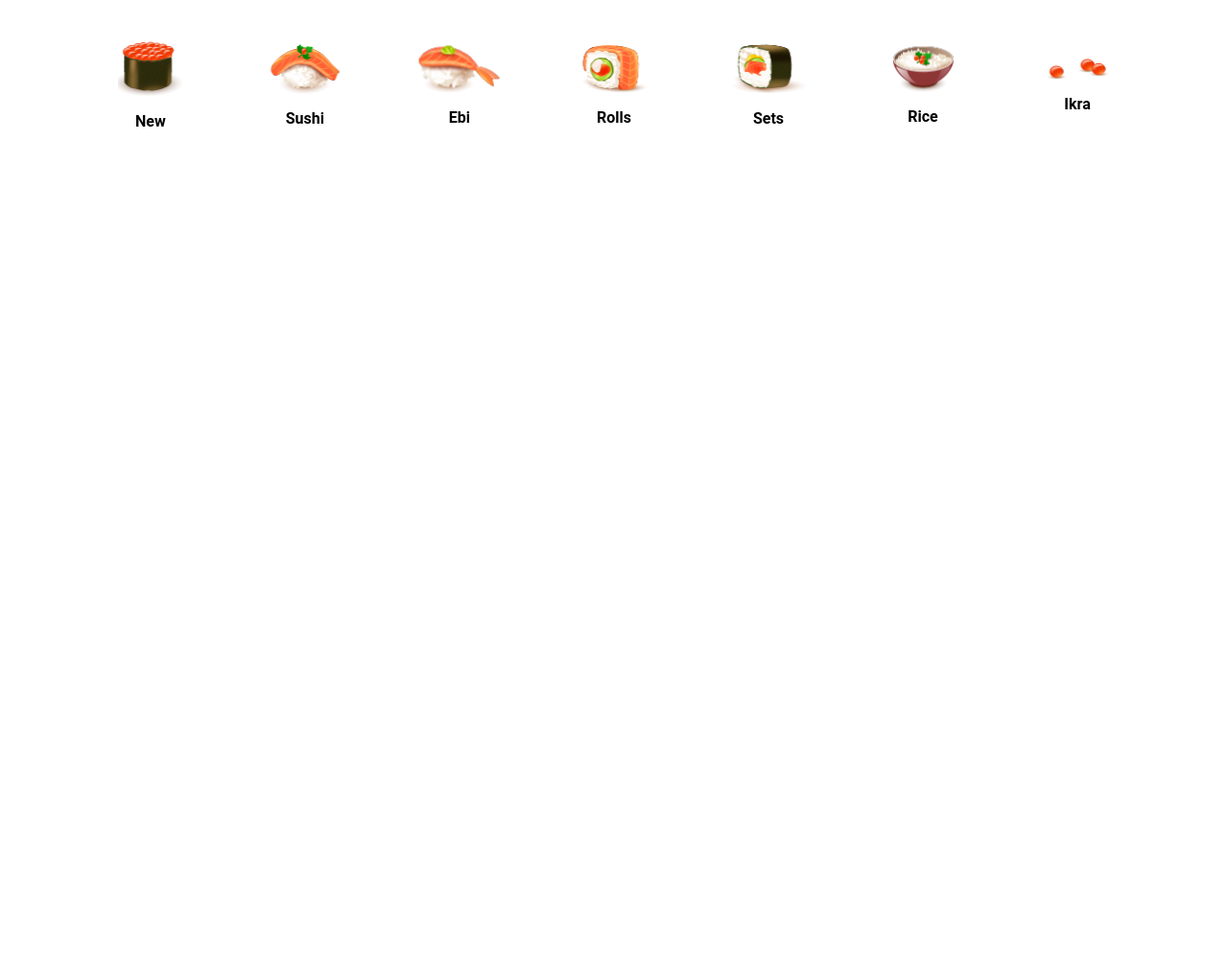
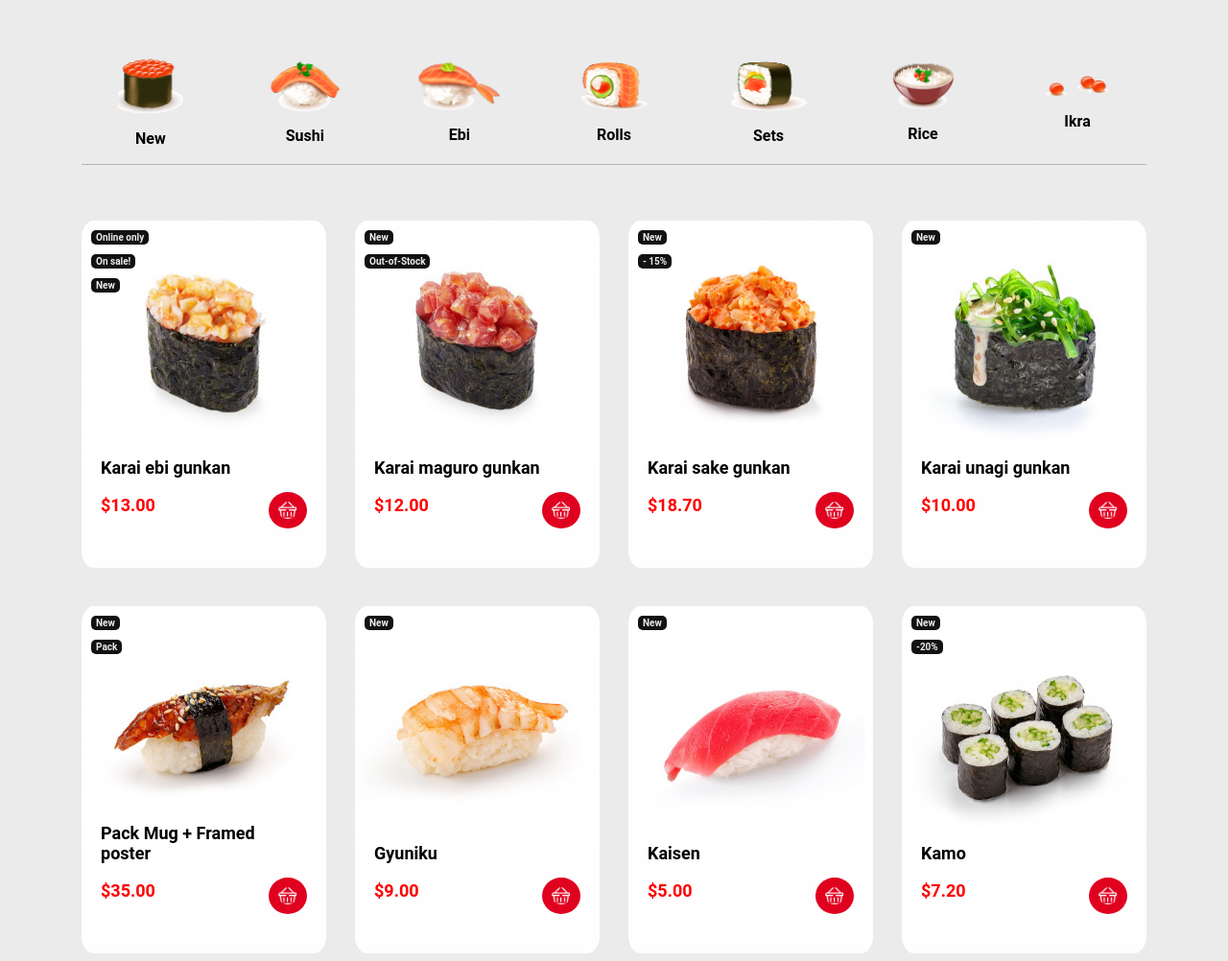
Before and after one commit to MarinaSavenko/Tempura, a plain HTML site: page index.html in a window 1280 px wide. Shown: the part 563-1565 px from the top of the page at 96% size. Before the commit the page ends 800 px from the top, so only its background shows below. Drawn offline with Linux system fonts and the light colour scheme.

Commit message:
added cards of proposition

```diff
--- a/css/style.css
+++ b/css/style.css
@@ -1,25 +1,31 @@
-.header,
-.content,
-.footer
+body{
+	background: #EBEBEB;
+}
+header,
+main,
+footer
  {
     width: 1110px;
     margin: 0 auto;
+
 }
 .topbar{
 	display: flex;
 	align-items: center;
 	justify-content: space-between;
 }
-.topbar_list ul{
+.topbar_list{
+	display: flex;
+	flex-direction: row;
+	align-items: center;
+	gap: 28px;
+	font: 800 16px Roboto, sans-serif;
+}
+.topbar_list_little{
 	display: flex;
 	align-items: center;
-	gap: 28px;
-	list-style: none;
-}
-.topbar_list {
-	text-transform: uppercase;
-    display: inline-block; /* Changed to inline-block for better spacing */
-    font: 800 16px Roboto, sans-serif;
+	justify-content: space-between;
+	gap: 7px;
 }
 .topbar_bag ul{
 	padding: 0;
@@ -33,29 +39,31 @@
 }
 .circle{
 	padding: 10px;
-	/*margin: 10px;*/
 	background: #E0011F;
     color: #EFEFF2;
 	border-radius: 50%;
 }
 input{
 	border-radius: 10px;
-    border: 1px solid gray; /* Simplified border declaration */
-    width: 350px; /* Consider using a rounded value */
+    border: 1px solid gray;
+    width: 350px;
     height: 41px;
     padding: 0 10px;
+	color: #7A7A7A;
+	background: #EBEBEB;
 }
 .navigation{
-	display: flex; /* Using flex for better alignment */
+	display: flex;
 	align-items: center;
 	justify-content: space-between;
-	margin: 10px;
+	margin-top: 21px;
+	margin-bottom: 21px;
 }
 .navigation li{
 	text-transform: uppercase;
     list-style: none;
-    display: inline; /* Changed to inline-block for better spacing */
-    font-family: 'Roboto', sans-serif; /* Added a fallback */
+    display: inline;
+    font-family: 'Roboto', sans-serif;
     font-weight: 800;
     margin-right: 20px;
 }
@@ -78,21 +86,94 @@ input{
    	list-style: none;
 	padding: 0;
 	margin-top: 45px;
+	border-bottom: 1px solid #b8b1b1;
 }
 .choice li{
 	width: 143.75px;
 	height: 112.19px;
 	display: flex;
-    flex-direction: column; /* Располагаем элементы вертикально */
-    align-items: center; /* Горизонтальное выравнивание */
-    justify-content: center; /* Вертикальное выравнивание */
-    text-align: center; /* Выравниван*/
+    flex-direction: column;
+    align-items: center;
+    justify-content: center;
+    text-align: center;
 	padding-top: 10px;
 }
 ul.choice {
 	font: 600 16px Roboto, sans-serif;
 }
-/*.footer{
+.cards{
+	width: 255px;
+	height: 362px;
+	background: #fffefe;
+	border-radius: 5%;
+}
+.card1{
+	background: #fffefe url(../img/card1.png) no-repeat;
+}
+.card2{
+	background: #fffefe url(../img/card2.png) no-repeat;
+}
+.card3{
+	background: #fffefe url(../img/card3.png) no-repeat;
+
+}
+.card4{
+	background: #fffefe url(../img/card4.png) no-repeat;
+}
+.card5{
+	background: #fffefe url(../img/card5.png) no-repeat;
+}
+.card6{
+	background: #fffefe url(../img/card6.png) no-repeat;
+}
+.card7{
+	background: #fffefe url(../img/card7.png) no-repeat;
+}
+.card8{
+	background: #fffefe url(../img/card8.png) no-repeat;
+}
+.container{
+	display: flex;
+	justify-content: space-between;
+	flex-wrap: wrap;
+	column-gap: 30px;
+    row-gap: 40px;
+    margin-top: 58px;
+}
+.card_container{
+	display: flex;
+	flex-direction: column;
+	justify-content: space-between;
+
+
+}
+.card_price_container{
+	display: flex;
+	justify-content: space-between;
+	align-items: end;
+	margin: 37px 20px 37px 20px;
+}
+.card_propouse p{
+	color: #EBEBEB;
+	font: 600 10px Roboto, sans-serif;
+
+}
+.paragraf{
+	padding: 2px 5px; /* Внутренние отступы */
+	border-radius: 5px; /* Овальные края */
+	display: block;
+	background-color: #121212;
+	width: fit-content;
+	margin: 10px 0 5px 10px;
+}
+.paragraf_two{
+	font: 600 18px Roboto, sans-serif;
+}
+.paragraf_three{
+	color: #FE0000;
+	font: 600 18px Roboto, sans-serif;
+}
+.footer{
 
 
 }*/
--- a/index.html
+++ b/index.html
@@ -7,34 +7,32 @@
 	<link rel="stylesheet" href="css/style.css">
 </head>
 <body>
-	<div class="header">
+	<header>
 		<div class="topbar">
 			<div class="logo-block">
 				<img src="img/logo.png" alt="logo">
 			</div>
 			<div class="topbar_list">
-				<ul>
-					<li>
+				<p class="topbar_list_little">
 					<img src="img/phone.png" alt="phone" width="20">
 					<a href="tel:880080000">8 800 8000 0</a>
-					</li>
-					<li>
+				</p>
+				<p class="topbar_list_little">
 					<img src="img/quest.png" alt="question" width="20">
 					<a href="#"></a>Client service
-					</li>
-					<li>
+				</p>
+				<p class="topbar_list_little">
 					<img src="img/men.png" alt="men" width="20">
 					<a href="#"></a>Sign in
-					</li>
-					<li>
+				</p>
+				<p class="topbar_list_little">
 					<img src="img/heart.png" alt="heart" width="20">
 					<a href="#"></a>Wishlist
-					</li>
-					<li class="topbar_bag">
+				</p>
+				<p class="topbar_list_little topbar_bag">
 						<img class="circle" src="img/bag.png" alt="bag" width="20">
 						<a href="#"></a>$0.00
-					</li>
-				</ul>
+				</p>
 			</div>
 		</div>
 		<div class="navigation">
@@ -54,8 +52,9 @@
 				<input type="text" name="Search" placeholder="Search" required>
 			</div>
 		</div>
-	</div>
-	<div class="content">
+	</header>
+	<main>
+		<section>
 			<div>
 				<img src="img/big_img.png" alt="sushi" width="1110">
 			</div>
@@ -91,7 +90,130 @@
 					</li>
 				</ul>
 			</div>
+		</section>
+		<section class="container">
+			<div class="cards card_container card1">
+				<div class="card_propouse">
+					<p class="paragraf">Online only</p>
+					<p class="paragraf">On sale!</p>
+					<p class="paragraf">New</p>
 				</div>
-	<div class="footer"></div>
+				<div class="card_price_container">
+					<div>
+						<p class="paragraf_two">Karai ebi gunkan</p>
+						<p class="paragraf_three">$13.00</p>
+					</div>
+					<div class="card_iconbag">
+						<img class="circle" src="img/bag.png" alt="bag" width="20">
+					</div>
+				</div>
+			</div>
+			<div class="cards card_container card2">
+				<div class="card_propouse">
+					<p class="paragraf">New</p>
+					<p class="paragraf">Out-of-Stock</p>
+				</div>
+				<div class="card_price_container">
+					<div>
+						<p class="paragraf_two">Karai maguro gunkan</p>
+						<p class="paragraf_three">$12.00</p>
+					</div>
+					<div class="card_iconbag">
+						<img class="circle" src="img/bag.png" alt="bag" width="20">
+					</div>
+				</div>
+			</div>
+			<div class="cards card_container card3">
+				<div class="card_propouse">
+					<p class="paragraf">New</p>
+					<p class="paragraf">- 15%</p>
+				</div>
+				<div class="card_price_container">
+					<div>
+						<p class="paragraf_two">Karai sake gunkan</p>
+						<p class="paragraf_three">$18.70</p>
+					</div>
+					<div class="card_iconbag">
+						<img class="circle" src="img/bag.png" alt="bag" width="20">
+					</div>
+				</div>
+			</div>
+			<div class="cards card_container card4">
+				<div class="card_propouse">
+					<p class="paragraf">New</p>
+				</div>
+				<div class="card_price_container">
+					<div>
+						<p class="paragraf_two">Karai unagi gunkan</p>
+						<p class="paragraf_three">$10.00</p>
+					</div>
+					<div class="card_iconbag">
+						<img class="circle" src="img/bag.png" alt="bag" width="20">
+					</div>
+				</div>
+			</div>
+			<div class="cards card_container card5">
+				<div class="card_propouse">
+					<p class="paragraf">New</p>
+					<p class="paragraf">Pack</p>
+				</div>
+				<div class="card_price_container">
+					<div>
+						<p class="paragraf_two">Pack Mug + Framed poster</p>
+						<p class="paragraf_three">$35.00</p>
+					</div>
+					<div class="card_iconbag">
+						<img class="circle" src="img/bag.png" alt="bag" width="20">
+					</div>
+				</div>
+			</div>
+			<div class="cards card_container card6">
+				<div class="card_propouse">
+					<p class="paragraf">New</p>
+				</div>
+				<div class="card_price_container">
+					<div>
+						<p class="paragraf_two">Gyuniku</p>
+						<p class="paragraf_three">$9.00</p>
+					</div>
+					<div class="card_iconbag">
+						<img class="circle" src="img/bag.png" alt="bag" width="20">
+					</div>
+				</div>
+			</div>
+			<div class="cards card_container card7">
+				<div class="card_propouse">
+					<p class="paragraf">New</p>
+				</div>
+				<div class="card_price_container">
+					<div>
+						<p class="paragraf_two">Kaisen</p>
+						<p class="paragraf_three">$5.00</p>
+					</div>
+					<div class="card_iconbag">
+						<img class="circle" src="img/bag.png" alt="bag" width="20">
+					</div>
+				</div>
+			</div>
+			<div class="cards card_container card8">
+				<div class="card_propouse">
+					<p class="paragraf">New</p>
+					<p class="paragraf">-20%</p>
+				</div>
+				<div class="card_price_container">
+					<div>
+						<p class="paragraf_two">Kamo</p>
+						<p class="paragraf_three">$7.20</p>
+					</div>
+					<div class="card_iconbag">
+						<img class="circle" src="img/bag.png" alt="bag" width="20">
+					</div>
+				</div>
+			</div>
+		</section>
+	</main>
+	<footer>
+
+	</footer>
 </body>
 </html>
```
Also changed, not shown: img/card1.png (added), img/card2.png (added), img/card3.png (added), img/card4.png (added), img/card5.png (added), img/card6.png (added), img/card7.png (added), img/card8.png (added). Lines whose indentation alone changed are shown as unchanged.
